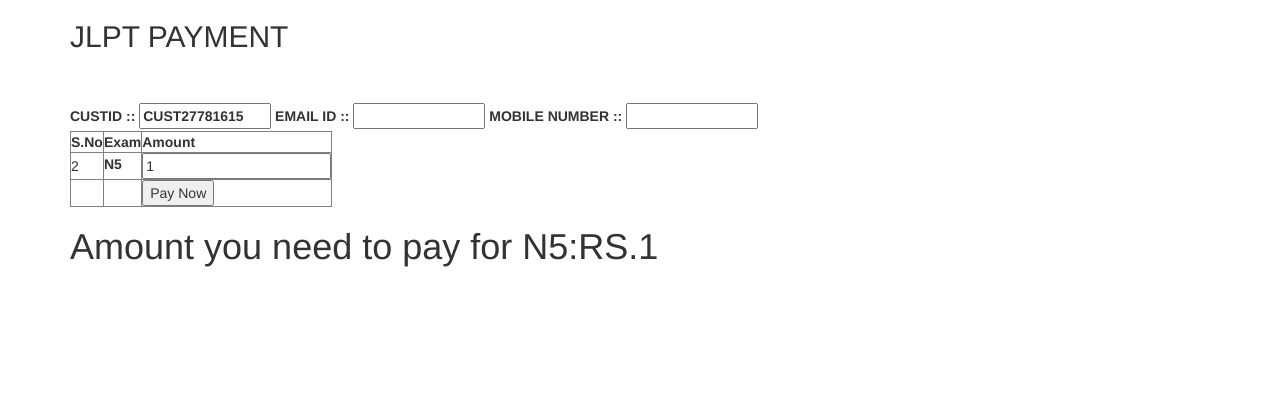
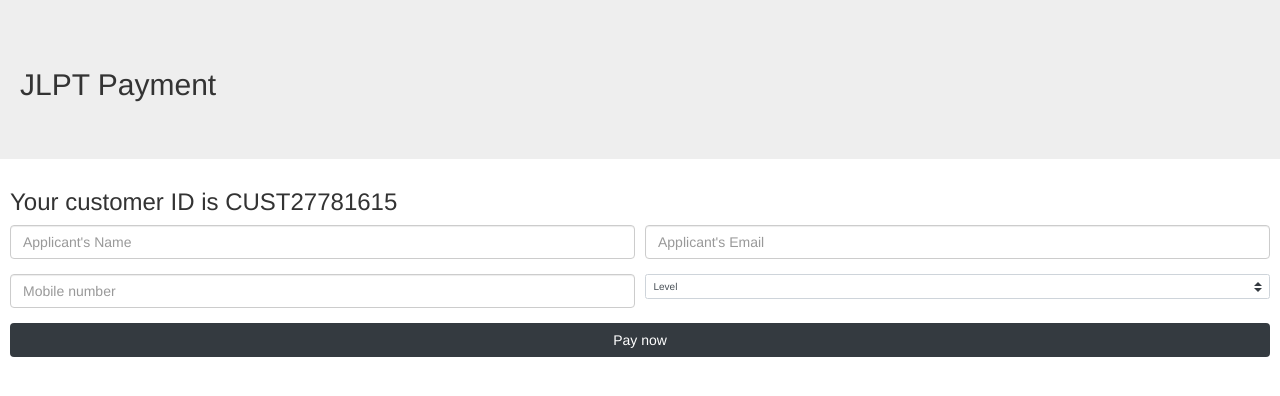
Before and after one commit to Shernz/JLPT-JALTRA, a PHP site: page /JLPT-JALTRA/ in a window 1280 px wide. Shown: the top 396 px of the page. Run offline with PHP 8.4, Linux system fonts and the light colour scheme; some libraries are stand-ins or nearby versions.

Commit message:
Styled payment

```diff
--- a/index.php
+++ b/index.php
@@ -1,3 +1,13 @@
+<!DOCTYPE html>
+<html lang="en">
+<head>
+	<meta charset="UTF-8">
+	<meta name="viewport" content="width=device-width, initial-scale=1.0">
+	<title>Pay</title>
+	<link href="https://stackpath.bootstrapcdn.com/bootstrap/4.4.1/css/bootstrap.min.css" rel="stylesheet" integrity="sha384-Vkoo8x4CGsO3+Hhxv8T/Q5PaXtkKtu6ug5TOeNV6gBiFeWPGFN9MuhOf23Q9Ifjh" crossorigin="anonymous">
+	<link rel="stylesheet" href="../style.css">
+</head>
+<body>
 <?php
 	header("Pragma: no-cache");
 	header("Cache-Control: no-cache");
@@ -5,20 +15,66 @@
 	include('header.php');
     include('container.php');
 ?>
-<div class="container">
-	<h2>JLPT PAYMENT</h2>
-	<br>
-	<br>
+
+<!-- <div class="container"> -->
+	<div class="jumbotron">
+		<h2>JLPT Payment</h2>
+	</div>
+
 	<form method="post" action="pgRedirect.php">
+		<h3>Your customer ID is <?php echo  "CUST" . rand(10000,99999999)?></h3>
+		<div class="form-row mb-4">
+			<div class="col">
+				<INPUT id="NAME"  maxlength="100" size="12" name="NAME"  autocomplete="off" class="form-control" placeholder="Applicant's Name" required>
+			</div>
+			<div class="col">
+				<INPUT id="EMAIL"  maxlength="100" size="12" name="EMAIL"  autocomplete="off" class="form-control" placeholder="Applicant's Email" required>
+			</div>
+		</div>
+
+		<div class="form-row mb-4">
+			<div class="col">
+				<INPUT id="MOBILE"  maxlength="10" size="12" name="MOBILE"  autocomplete="off" class="form-control" placeholder="Mobile number" required>
+			</div>
+			<div class="col">
+				<select name="exam" class="browser-default custom-select">
+					<option value="lvl" disabled selected>Level</option>
+					<option value="1">N1</option>
+					<option value="2">N2</option>
+					<option value="3">N3</option>
+					<option value="4">N4</option>
+					<option value="5">N5</option>
+				</select>
+			</div>
+		</div>
 
 
-					<label>CUSTID ::</label>
-				<b>	<INPUT id="CUST_ID"  maxlength="12" size="12" name="CUST_ID" readonly autocomplete="off" value="<?php echo  "CUST" . rand(10000,99999999)?>"></b>
-		<label>EMAIL ID ::</label>		<b>	<INPUT id="EMAIL"  maxlength="100" size="12" name="EMAIL"  autocomplete="off" required></b>
-		<label>MOBILE NUMBER ::</label>		<b>	<INPUT id="MOBILE"  maxlength="10" size="12" name="MOBILE"  autocomplete="off" required></b>
-		<table border="1" >
+		<!-- <p><B>LEVEL:</B></p>
+
+<div>
+  <input type="radio" id="N1" name="exam" value="1"  required>
+  <label for="N1">N1</label>
+</div>
+<div>
+  <input type="radio" id="N2" name="exam" value="2">
+  <label for="N2">N2</label>
+</div>
+<div>
+  <input type="radio" id="N3" name="exam" value="3">
+  <label for="N3">N3</label>
+</div>
+<div>
+  <input type="radio" id="N4" name="exam" value="4">
+  <label for="N4">N4</label>
+</div>
+<div>
+  <input type="radio" id="N5" name="exam" value="5">
+  <label for="N5">N5</label>
+</div> -->
+
+		<!-- <table border="0">
 			<tbody>
-				<tr>
+				<tr hidden>
 					<th>S.No</th>
 					<th>Exam</th>
 					<th>Amount</th>
@@ -28,7 +84,7 @@
 					<td><label>ORDER_ID::*</label></td>
 					<td><input id="ORDER_ID" tabindex="1" maxlength="20" size="20"
 						name="ORDER_ID" autocomplete="off"
-						value="<?php echo  "ORDS" . rand(10000,99999999)?>">
+						value="<//?php echo  "ORDS" . rand(10000,99999999)?>">
 					</td>
 				</tr>
 
@@ -44,7 +100,7 @@
 						size="12" name="CHANNEL_ID" autocomplete="off" value="WEB">
 					</td>
 				</tr>
-				<tr>
+				<tr hidden>
 					<td>2</td>
 					<td><label>N5</label></td>
 					<td><input title="TXN_AMOUNT" tabindex="10"
@@ -55,12 +111,14 @@
 				<tr>
 					<td></td>
 					<td></td>
-					<td><input value="Pay Now" type="submit"	onclick=""></td>
+					<td><input value="Pay Now" type="submit" onclick=""></td>
 				</tr>
 			</tbody>
-		</table>
-		<h1> Amount you need to pay for N5:RS.1</h1>
+		</table> -->
+		<button type="submit" class="btn btn-dark btn-block">Pay now</button>
 
 	</form>
 
 <?php include('footer.php');?>
+</body>
+</html>
```
